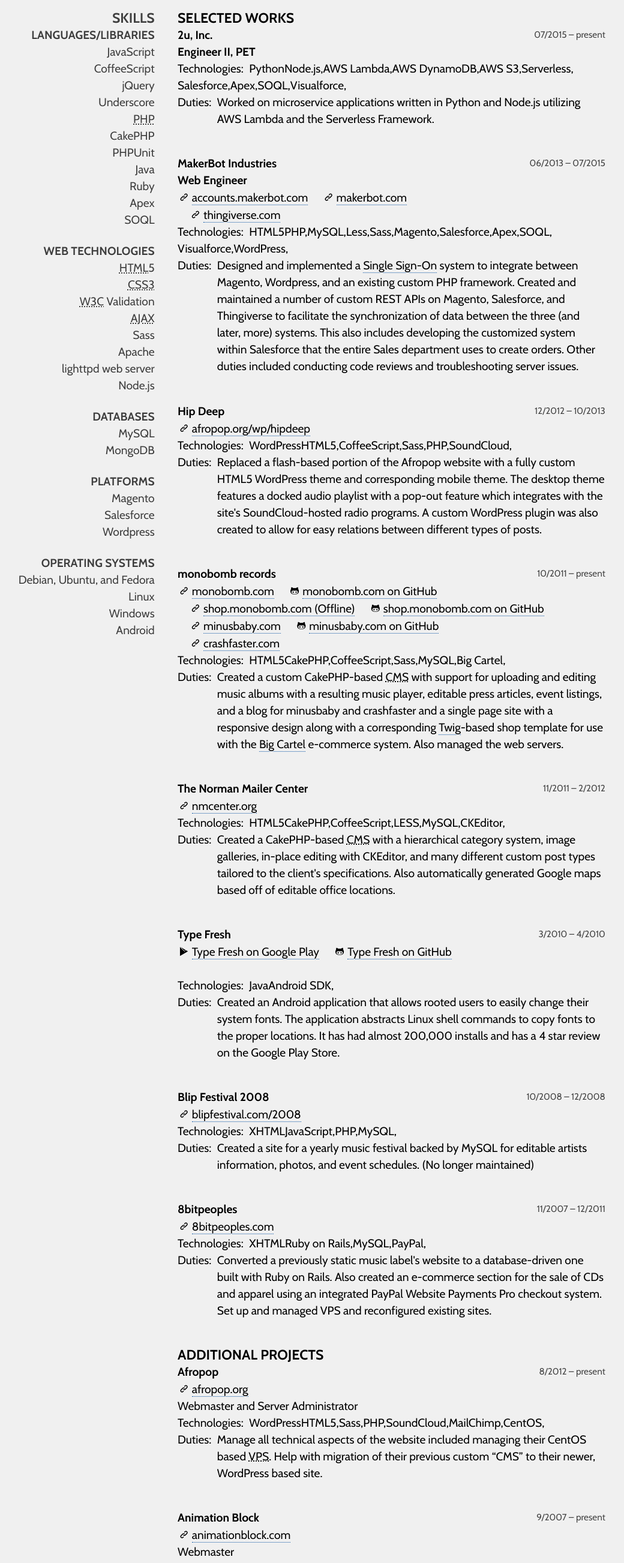
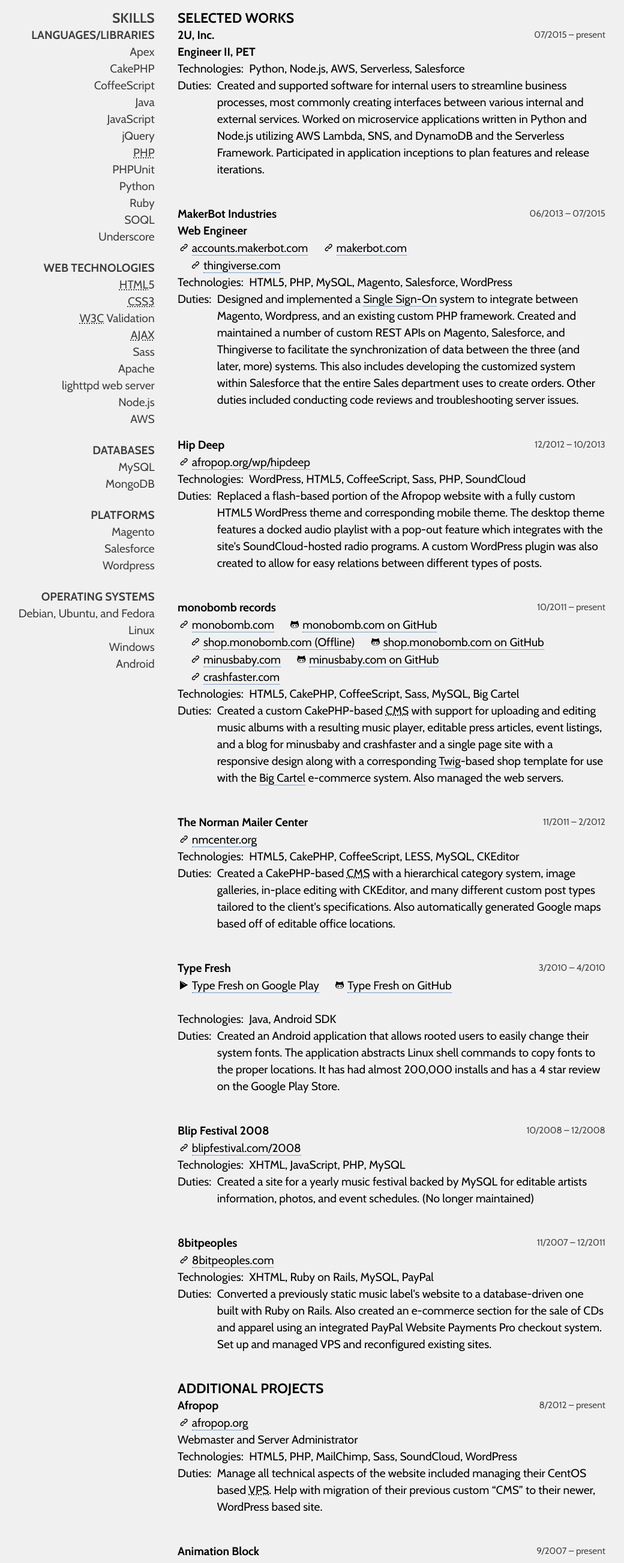
Before and after one commit to openback/resume, a plain HTML site: page index.html in a window 1280 px wide. Shown: the part 195-2800 px from the top of the page at 60% size, without its empty margins (122-1162 px from the left). Drawn offline with nearby package versions, Linux system fonts and the light colour scheme.

Commit message:
Added 2U description

```diff
--- a/index.html
+++ b/index.html
@@ -27,12 +27,12 @@
 				<nav class="wrapper">
 					<h1 class="name">Timothy Caraballo</h1>
 					<dl class="contact">
-						<dt>GitHub</dt><dd><a href="http://github.com/openback">openback</a></dd>
-						<dt>LinkedIn</dt><dd><a href="http://www.linkedin.com/in/timothycaraballo">timothycaraballo</a></dd>
-						<dt>Twitter</dt><dd><a href="http://twitter.com/openback">openback</a></dd>
-						<dt>Instagram</dt><dd><a href="http://instagram.com/openback">openback</a></dd>
-						<dt>Email</dt><dd><a class="email" href="mailto:tim@openback.net">tim@openback.net</a></dd>
-						<dt>Loc</dt><dd>Brooklyn, NY</dd>
+						<dt>GitHub<dd><a href="http://github.com/openback">openback</a>
+						<dt>LinkedIn<dd><a href="http://www.linkedin.com/in/timothycaraballo">timothycaraballo</a>
+						<dt>Twitter<dd><a href="http://twitter.com/openback">openback</a>
+						<dt>Instagram<dd><a href="http://instagram.com/openback">openback</a>
+						<dt>Email<dd><a class="email" href="mailto:tim@openback.net">tim@openback.net</a>
+						<dt>Loc<dd>Brooklyn, NY
 					</dl>
 				</nav>
 			</header>
@@ -43,54 +43,52 @@
 						<li>
 							<h2>Languages/Libraries</h2>
 							<ul class="skills">
-								<li><a href="https://developer.mozilla.org/en-US/docs/Web/JavaScript">JavaScript</a></li>
-								<li><a href="http://coffeescript.org">CoffeeScript</a></li>
-								<li><a href="http://jquery.com">jQuery</a></li>
-								<li><a href="http://underscorejs.org">Underscore</a></li>
-								<li><a href="http://php.net"><abbr title="PHP: Hypertext Processor">PHP</abbr></a></li>
-								<li><a href="http://cakephp.org">CakePHP</a></li>
-								<li><a href="http://phpunit.de">PHPUnit</a></li>
-								<li><a href="http://www.java.com">Java</a></li>
-								<li><a href="https://www.ruby-lang.org/en/">Ruby</a></li>
-								<li><a href="https://developer.salesforce.com/page/Apex">Apex</a></li>
-								<li><a href="http://www.salesforce.com/us/developer/docs/soql_sosl/Content/sforce_api_calls_soql.htm">SOQL</a></li>
+								<li><a href="https://developer.salesforce.com/page/Apex">Apex</a>
+								<li><a href="http://cakephp.org">CakePHP</a>
+								<li><a href="http://coffeescript.org">CoffeeScript</a>
+								<li><a href="http://www.java.com">Java</a>
+								<li><a href="https://developer.mozilla.org/en-US/docs/Web/JavaScript">JavaScript</a>
+								<li><a href="http://jquery.com">jQuery</a>
+								<li><a href="http://php.net"><abbr title="PHP: Hypertext Processor">PHP</abbr></a>
+								<li><a href="http://phpunit.de">PHPUnit</a>
+                                <li><a href="https://www.python.org/">Python</a>
+								<li><a href="https://www.ruby-lang.org/en/">Ruby</a>
+								<li><a href="http://www.salesforce.com/us/developer/docs/soql_sosl/Content/sforce_api_calls_soql.htm">SOQL</a>
+								<li><a href="http://underscorejs.org">Underscore</a>
 							</ul>
-						</li>
 						<li>
 							<h2>Web Technologies</h2>
 							<ul class="skills">
-								<li><abbr title="HyperText Markup Language">HTML</abbr>5</li>
-								<li><abbr title="Cascading Style Sheets">CSS3</abbr></li>
-								<li><abbr title="World Wide Web Consortium">W3C</abbr> Validation</li>
-								<li><abbr title="Asynchronous JavaScript and XML">AJAX</abbr></li>
-								<li><a href="http://sass-lang.com">Sass</a></li>
-								<li><a href="https://httpd.apache.org/">Apache</a></li>
-								<li><a href="http://lighttpd.net">lighttpd web server</a></li>
-								<li><a href="http://nodejs.org">Node.js</a></li>
+								<li><abbr title="HyperText Markup Language">HTML</abbr>5
+								<li><abbr title="Cascading Style Sheets">CSS3</abbr>
+								<li><abbr title="World Wide Web Consortium">W3C</abbr> Validation
+								<li><abbr title="Asynchronous JavaScript and XML">AJAX</abbr>
+								<li><a href="http://sass-lang.com">Sass</a>
+								<li><a href="https://httpd.apache.org/">Apache</a>
+								<li><a href="http://lighttpd.net">lighttpd web server</a>
+								<li><a href="http://nodejs.org">Node.js</a>
+								<li><a href="https://aws.amazon.com/">AWS</a>
 							</ul>
-						</li>
 						<li>
 							<h2>Databases</h2>
 							<ul class="skills">
-								<li><a href="http://mysql.com">MySQL</a></li>
-								<li><a href="http://mongodb.org">MongoDB</a></li>
+								<li><a href="http://mysql.com">MySQL</a>
+								<li><a href="http://mongodb.org">MongoDB</a>
 							</ul>
-						</li>
 						<li>
 							<h2>Platforms</h2>
 							<ul class="skills">
-								<li><a href="http://magento.com">Magento</a></li>
-								<li><a href="http://salesforce.com">Salesforce</a></li>
-								<li><a href="http://wordpress.org">Wordpress</a></li>
+								<li><a href="http://magento.com">Magento</a>
+								<li><a href="http://salesforce.com">Salesforce</a>
+								<li><a href="http://wordpress.org">Wordpress</a>
 							</ul>
-						</li>
+
 						<li><h2>Operating Systems</h2>
 							<ul class="skills">
-								<li>Debian, Ubuntu, and Fedora Linux</li>
-								<li>Windows</li>
-								<li>Android</li>
+								<li>Debian, Ubuntu, and Fedora Linux
+								<li>Windows
+								<li>Android
 							</ul>
-						</li>
 					</ul>
 				</section>
 				<section id="experience">
@@ -98,53 +96,46 @@
 					<ol>
 						<li>
 							<div class="timeframe"><time class="started" datetime="2013-07-06">07/2015</time> &ndash; <span class="ended">present</span></div>
-							<h2 class="client">2u, Inc.</h2>
+							<h2 class="client">2U, Inc.</h2>
 							<h2 class="job-title">Engineer II, PET</h2>
 							<div class="technologies">
 								<h3>Technologies:</h3>
 								<ul>
-									<li>Python</li>
-									<li>Node.js</li>
-									<li>AWS Lambda</li>
-									<li>AWS DynamoDB</li>
-									<li>AWS S3</li>
-									<li>Serverless</li>
-									<li>Salesforce</li>
-									<li>Apex</li>
-									<li>SOQL</li>
-									<li>Visualforce</li>
+									<li>Python
+									<li>Node.js
+									<li>AWS
+									<li>Serverless
+									<li>Salesforce
 								</ul>
 							</div>
 							<div class="duties">
 								<h3>Duties:</h3>
 								<p>
-                                    Worked on microservice applications written in Python and Node.js utilizing AWS Lambda and the Serverless Framework.
+                                    Created and supported software for internal users to streamline business processes,
+                                    most commonly creating interfaces between various internal and external services.
+                                    Worked on microservice applications written in Python and Node.js utilizing AWS
+                                    Lambda, SNS, and DynamoDB and the Serverless Framework.
+                                    Participated in application inceptions to plan features and release iterations.
 								</p>
 							</div>
-						</li>
 						<li>
 							<div class="timeframe"><time class="started" datetime="2013-06-17">06/2013</time> &ndash; <span class="ended" datetime="2015-07-02">07/2015</span></div>
 							<h2 class="client">MakerBot Industries</h2>
 							<h2 class="job-title">Web Engineer</h2>
 							<dl>
-								<dt class="icon-link">Site</dt><dd><a href="http://accounts.makerbot.com">accounts.makerbot.com</a></dd>
-								<dt class="icon-link">Site</dt><dd><a href="http://makerbot.com">makerbot.com</a></dd>
-								<dt class="icon-link">Site</dt><dd><a href="http://thingiverse.com">thingiverse.com</a></dd>
+								<dt class="icon-link">Site<dd><a href="http://accounts.makerbot.com">accounts.makerbot.com</a>
+								<dt class="icon-link">Site<dd><a href="http://makerbot.com">makerbot.com</a>
+								<dt class="icon-link">Site<dd><a href="http://thingiverse.com">thingiverse.com</a>
 							</dl>
 							<div class="technologies">
 								<h3>Technologies:</h3>
 								<ul>
-									<li>HTML5</li>
-									<li>PHP</li>
-									<li>MySQL</li>
-									<li>Less</li>
-									<li>Sass</li>
-									<li>Magento</li>
-									<li>Salesforce</li>
-									<li>Apex</li>
-									<li>SOQL</li>
-									<li>Visualforce</li>
-									<li>WordPress</li>
+									<li>HTML5
+									<li>PHP
+									<li>MySQL
+									<li>Magento
+									<li>Salesforce
+									<li>WordPress
 								</ul>
 							</div>
 							<div class="duties">
@@ -158,22 +149,21 @@
 									create orders. Other duties included conducting code reviews and troubleshooting server issues.
 								</p>
 							</div>
-						</li>
 						<li>
 							<div class="timeframe"><time class="started" datetime="2012-12-01">12/2012</time> &ndash; <span class="ended" datetime="2013-10-01">10/2013</span></div>
 							<h2 class="client">Hip Deep</h2>
 							<dl>
-								<dt class="icon-link">Site</dt><dd><a href="http://afropop.org/wp/hipdeep">afropop.org/wp/hipdeep</a></dd>
+								<dt class="icon-link">Site<dd><a href="http://afropop.org/wp/hipdeep">afropop.org/wp/hipdeep</a>
 							</dl>
 							<div class="technologies">
 								<h3>Technologies:</h3>
 								<ul>
-									<li>WordPress</li>
-									<li>HTML5</li>
-									<li>CoffeeScript</li>
-									<li>Sass</li>
-									<li>PHP</li>
-									<li>SoundCloud</li>
+									<li>WordPress
+									<li>HTML5
+									<li>CoffeeScript
+									<li>Sass
+									<li>PHP
+									<li>SoundCloud
 								</ul>
 							</div>
 							<div class="duties">
@@ -186,28 +176,27 @@
 									for easy relations between different types of posts.
 								</p>
 							</div>
-						</li>
 						<li>
 							<div class="timeframe"><time class="started" datetime="2011-10-01">10/2011</time> &ndash; <time class="ended">present</time></div>
 							<h2 class="client">monobomb records</h2>
 							<dl>
-								<dt class="icon-link">Site</dt><dd><a href="http://monobomb.com">monobomb.com</a></dd>
-								<dt class="icon-github">Source</dt><dd><a href="https://github.com/openback/monobomb.com">monobomb.com on GitHub</a></dd>
-								<dt class="icon-link">Site</dt><dd><a href="http://shop.monobomb.com">shop.monobomb.com (Offline)</a></dd>
-								<dt class="icon-github">Source</dt><dd><a href="https://github.com/openback/monobomb.com/tree/shop">shop.monobomb.com on GitHub</a></dd>
-								<dt class="icon-link">Site</dt><dd><a href="http://minusbaby.com">minusbaby.com</a></dd>
-								<dt class="icon-github">Source</dt><dd><a href="https://github.com/openback/minusbaby.com">minusbaby.com on GitHub</a></dd>
-								<dt class="icon-link">Site</dt><dd><a href="http://crashfaster.com">crashfaster.com</a></dd>
+								<dt class="icon-link">Site<dd><a href="http://monobomb.com">monobomb.com</a>
+								<dt class="icon-github">Source<dd><a href="https://github.com/openback/monobomb.com">monobomb.com on GitHub</a>
+								<dt class="icon-link">Site<dd><a href="http://shop.monobomb.com">shop.monobomb.com (Offline)</a>
+								<dt class="icon-github">Source<dd><a href="https://github.com/openback/monobomb.com/tree/shop">shop.monobomb.com on GitHub</a>
+								<dt class="icon-link">Site<dd><a href="http://minusbaby.com">minusbaby.com</a>
+								<dt class="icon-github">Source<dd><a href="https://github.com/openback/minusbaby.com">minusbaby.com on GitHub</a>
+								<dt class="icon-link">Site<dd><a href="http://crashfaster.com">crashfaster.com</a>
 							</dl>
 							<div class="technologies">
 								<h3>Technologies:</h3>
 								<ul>
-									<li>HTML5</li>
-									<li>CakePHP</li>
-									<li>CoffeeScript</li>
-									<li>Sass</li>
-									<li>MySQL</li>
-									<li>Big Cartel</li>
+									<li>HTML5
+									<li>CakePHP
+									<li>CoffeeScript
+									<li>Sass
+									<li>MySQL
+									<li>Big Cartel
 								</ul>
 							</div>
 							<div class="duties">
@@ -222,22 +211,21 @@
 									web servers.
 								</p>
 							</div>
-						</li>
 						<li>
 							<div class="timeframe"><time class="started" datetime="2011-11-01">11/2011</time> &ndash; <time class="ended" datetime="2012-02-01">2/2012</time></div>
 							<h2 class="client">The Norman Mailer Center</h2>
 							<dl>
-								<dt class="icon-link">Site</dt><dd><a href="http://nmcenter.org">nmcenter.org</a></dd>
+								<dt class="icon-link">Site<dd><a href="http://nmcenter.org">nmcenter.org</a>
 							</dl>
 							<div class="technologies">
 								<h3>Technologies:</h3>
 								<ul>
-									<li>HTML5</li>
-									<li>CakePHP</li>
-									<li>CoffeeScript</li>
-									<li>LESS</li>
-									<li>MySQL</li>
-									<li>CKEditor</li>
+									<li>HTML5
+									<li>CakePHP
+									<li>CoffeeScript
+									<li>LESS
+									<li>MySQL
+									<li>CKEditor
 								</ul>
 							</div>
 							<div class="duties">
@@ -249,19 +237,18 @@
 									generated Google maps based off of editable office locations.
 								</p>
 							</div>
-						</li>
 						<li>
 							<div class="timeframe"><time class="started" datetime="2010-03-01">3/2010</time> &ndash; <time class="ended" datetime="2010-04-01">4/2010</time></div>
 							<h2 class="client">Type Fresh</h2>
 							<dl>
-								<dt class="icon-googleplay">Site</dt><dd><a href="https://play.google.com/store/apps/details?id=net.pixelpod.typefresh">Type Fresh on Google Play</a></dd>
-								<dt class="icon-github">Source</dt><dd><a href="https://github.com/openback/Type-Fresh">Type Fresh on GitHub</a></dd>
+								<dt class="icon-googleplay">Site<dd><a href="https://play.google.com/store/apps/details?id=net.pixelpod.typefresh">Type Fresh on Google Play</a>
+								<dt class="icon-github">Source<dd><a href="https://github.com/openback/Type-Fresh">Type Fresh on GitHub</a>
 							</dl>
 							<div class="technologies">
 								<h3>Technologies:</h3>
 								<ul>
-									<li>Java</li>
-									<li>Android SDK</li>
+									<li>Java
+									<li>Android SDK
 								</ul>
 							</div>
 							<div class="duties">
@@ -273,20 +260,19 @@
 									Play Store.
 								</p>
 							</div>
-						</li>
 						<li>
 							<div class="timeframe"><time class="started" datetime="2008-10-01">10/2008</time> &ndash; <time class="ended" datetime="2008-12-01">12/2008</time></div>
 							<h2 class="client">Blip Festival 2008</h2>
 							<dl>
-								<dt class="icon-link">Site</dt><dd><a href="http://blipfestival.com/2008">blipfestival.com/2008</a></dd>
+								<dt class="icon-link">Site<dd><a href="http://blipfestival.com/2008">blipfestival.com/2008</a>
 							</dl>
 							<div class="technologies">
 								<h3>Technologies:</h3>
 								<ul>
-									<li>XHTML</li>
-									<li>JavaScript</li>
-									<li>PHP</li>
-									<li>MySQL</li>
+									<li>XHTML
+									<li>JavaScript
+									<li>PHP
+									<li>MySQL
 								</ul>
 							</div>
 							<div class="duties">
@@ -296,20 +282,19 @@
 									photos, and event schedules. (No longer maintained)
 								</p>
 							</div>
-						</li>
 						<li>
 							<div class="timeframe"><time class="started" datetime="2007-11-01">11/2007</time> &ndash; <time class="ended" datetime="2011-12-01">12/2011</time></div>
 							<h2 class="client">8bitpeoples</h2>
 							<dl>
-								<dt class="icon-link">Site</dt><dd><a href="http://8bitpeoples.com">8bitpeoples.com</a></dd>
+								<dt class="icon-link">Site<dd><a href="http://8bitpeoples.com">8bitpeoples.com</a>
 							</dl>
 							<div class="technologies">
 								<h3>Technologies:</h3>
 								<ul>
-									<li>XHTML</li>
-									<li>Ruby on Rails</li>
-									<li>MySQL</li>
-									<li>PayPal</li>
+									<li>XHTML
+									<li>Ruby on Rails
+									<li>MySQL
+									<li>PayPal
 								</ul>
 							</div>
 							<div class="duties">
@@ -321,28 +306,26 @@
 									and reconfigured existing sites.
 								</p>
 							</div>
-						</li>
+
 					</ol>
-
 					<h1>Additional Projects</h1>
 					<ol>
 						<li>
 							<div class="timeframe"><time class="started" datetime="2012-08-01">8/2012</time> &ndash; <span class="ended">present</span></div>
 							<h2 class="client">Afropop</h2>
 							<dl>
-								<dt class="icon-link">Site</dt><dd><a href="http://afropop.org">afropop.org</a></dd>
+								<dt class="icon-link">Site<dd><a href="http://afropop.org">afropop.org</a>
 							</dl>
 							<h3 class="title">Webmaster and Server Administrator</h3>
 							<div class="technologies">
 								<h3>Technologies:</h3>
 								<ul>
-									<li>WordPress</li>
-									<li>HTML5</li>
-									<li>Sass</li>
-									<li>PHP</li>
-									<li>SoundCloud</li>
-									<li>MailChimp</li>
-									<li>CentOS</li>
+									<li>HTML5
+									<li>PHP
+									<li>MailChimp
+									<li>Sass
+									<li>SoundCloud
+									<li>WordPress
 								</ul>
 							</div>
 							<div class="duties">
@@ -353,21 +336,20 @@
 									custom &ldquo;CMS&rdquo; to their newer, WordPress based site.
 								</p>
 							</div>
-						</li>
 						<li>
 							<div class="timeframe"><time class="started" datetime="2007-09-01">9/2007</time> &ndash; <span class="ended">present</span></div>
 							<h2 class="client">Animation Block</h2>
 							<dl>
-								<dt class="icon-link">Site</dt><dd><a href="http://animationblock.com">animationblock.com</a></dd>
+								<dt class="icon-link">Site<dd><a href="http://animationblock.com">animationblock.com</a>
 							</dl>
 							<h3 class="title">Webmaster</h3>
 							<div class="technologies">
 								<h3>Technologies:</h3>
 								<ul>
-									<li>XHTML</li>
-									<li>HTML5</li>
-									<li>PHP</li>
-									<li>MySQL</li>
+									<li>XHTML
+									<li>HTML5
+									<li>PHP
+									<li>MySQL
 								</ul>
 							</div>
 							<div class="duties">
@@ -376,7 +358,6 @@
 									Make any edits on the site upon request, add and remove videos and sponsors, etc.
 								</p>
 							</div>
-						</li>
 					</ol>
 				</section>
 			</div>
--- a/sass/style.scss
+++ b/sass/style.scss
@@ -232,7 +232,7 @@
 			float: left;
 
 			+ li {
-				&:after {
+				&:before {
 					content: ', ';
 				}
 			}
```
Also changed, not shown: stylesheets/style.css.
